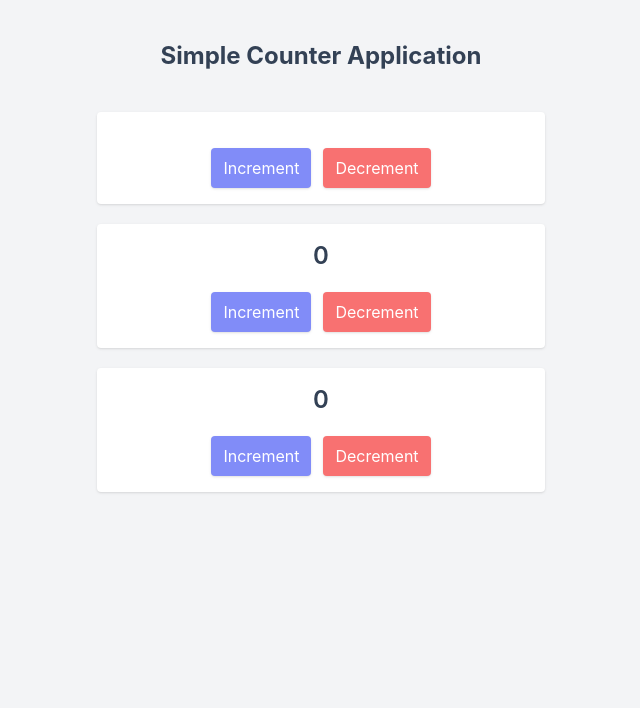
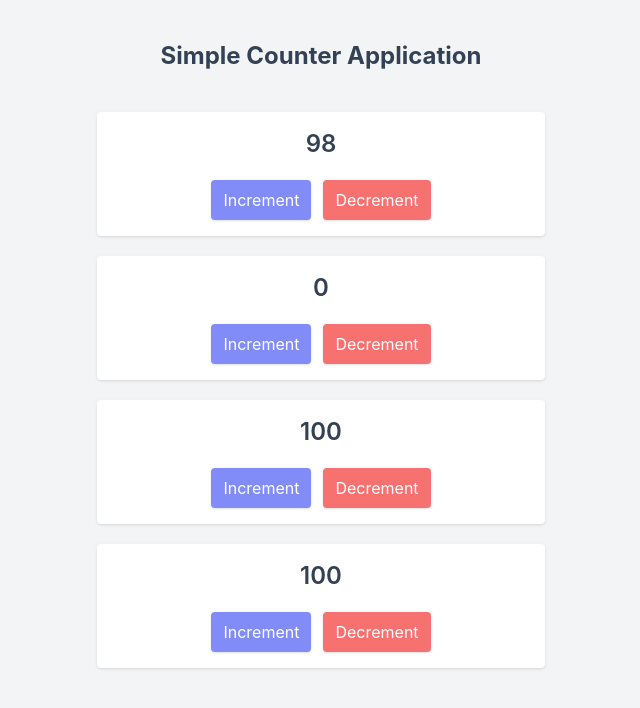
Before and after one commit to himelhasan/Redux-counter, a React (Create React App) app: page / in a window 1280 px wide. Shown: the top 708 px of the page, without its empty margins (319-959 px from the left). Built offline with nearby package versions, Linux system fonts and the light colour scheme.

Commit message:
dynamic reducer  created

```diff
--- a/src/App.js
+++ b/src/App.js
@@ -4,6 +4,7 @@
 import Stats from "./components/Stats";
 import HooksCounter from "./components/HooksCounter";
 import DynamicHookCounter from "./components/DynamicHookCounter";
+import VaribaleCounter from "./components/VaribaleCounter";
 
 function App() {
   /*
@@ -75,6 +76,7 @@
           <Counter />
           <HooksCounter />
           <DynamicHookCounter />
+          <VaribaleCounter dynamic={true}></VaribaleCounter>
         </div>
 
         {/* <Stats count={totalCount()}></Stats> */}
--- a/src/components/Counter.js
+++ b/src/components/Counter.js
@@ -21,7 +21,7 @@
 
   return (
     <div className="p-4 h-auto flex flex-col items-center justify-center space-y-5 bg-white rounded shadow">
-      <div className="text-2xl font-semibold">{count}</div>
+      <div className="text-2xl font-semibold">98 {count}</div>
       <div className="flex space-x-3">
         <button
           className="bg-indigo-400 text-white px-3 py-2 rounded shadow"
@@ -40,7 +40,7 @@
   );
 }
 
-const mapStateToProps = (state) => {
+const mapStateToProps = (state, ownProps) => {
   return {
     count: state.value,
   };
--- a/src/components/DynamicHookCounter.js
+++ b/src/components/DynamicHookCounter.js
@@ -18,13 +18,13 @@
       <div className="flex space-x-3">
         <button
           className="bg-indigo-400 text-white px-3 py-2 rounded shadow"
-          onClick={() => incrementHandler(23)}
+          onClick={() => incrementHandler(123456789)}
         >
           Increment
         </button>
         <button
           className="bg-red-400 text-white px-3 py-2 rounded shadow"
-          onClick={() => decrementHandler(22)}
+          onClick={() => decrementHandler(123456789)}
         >
           Decrement
         </button>
--- /dev/null
+++ b/src/components/VaribaleCounter.js
@@ -0,0 +1,46 @@
+import { connect } from "react-redux";
+import {
+  decrement as dynamicDecrement,
+  increment as dynamicIncrement,
+} from "../redux/dynamicCounter/actionCreator";
+import { decrement, increment } from "../redux/counter/actionCreators";
+
+function VariableCounter({ count, increment, decrement }) {
+  return (
+    <div className="p-4 h-auto flex flex-col items-center justify-center space-y-5 bg-white rounded shadow">
+      <div className="text-2xl font-semibold"> {count}</div>
+      <div className="flex space-x-3">
+        <button
+          className="bg-indigo-400 text-white px-3 py-2 rounded shadow"
+          onClick={increment}
+        >
+          Increment
+        </button>
+        <button
+          className="bg-red-400 text-white px-3 py-2 rounded shadow"
+          onClick={decrement}
+        >
+          Decrement
+        </button>
+      </div>
+    </div>
+  );
+}
+
+const mapStateToProps = (state, ownProps) => {
+  return {
+    count: ownProps.dynamic ? state.dynamicCounter.value : state.counter.value,
+  };
+};
+const mapDispatchToProps = (dispatch, ownProps) => {
+  return {
+    increment: ownProps.dynamic
+      ? (value) => dispatch(dynamicDecrement(5))
+      : dispatch(increment()),
+    decrement: ownProps.dynamic
+      ? (value) => dispatch(dynamicDecrement(2))
+      : dispatch(decrement()),
+  };
+};
+
+export default connect(mapStateToProps, mapDispatchToProps)(VariableCounter);
--- a/src/redux/dynamicCounter/dynamicCounterReducer.js
+++ b/src/redux/dynamicCounter/dynamicCounterReducer.js
@@ -1,7 +1,7 @@
 import { DYNAMIC_DECREMENT, DYNAMIC_INCREMENT } from "./actionsIdentifier";
 
 const initialState = {
-  value: 0,
+  value: 100,
 };
 
 const dynamicCounterReducer = (state = initialState, action) => {
```
